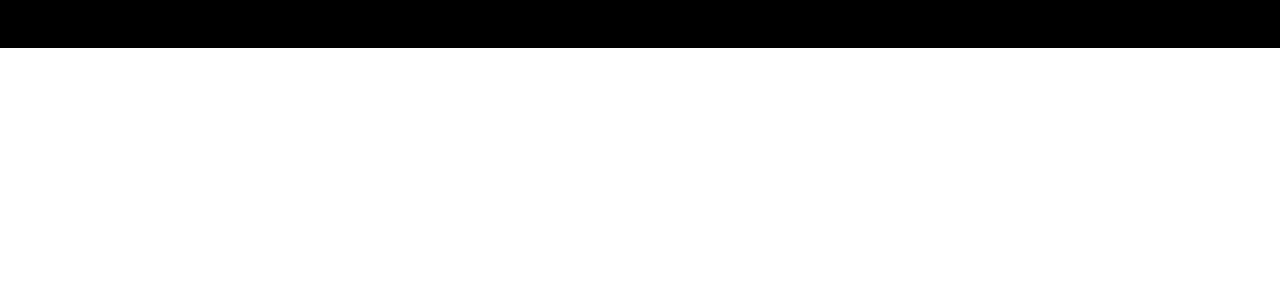
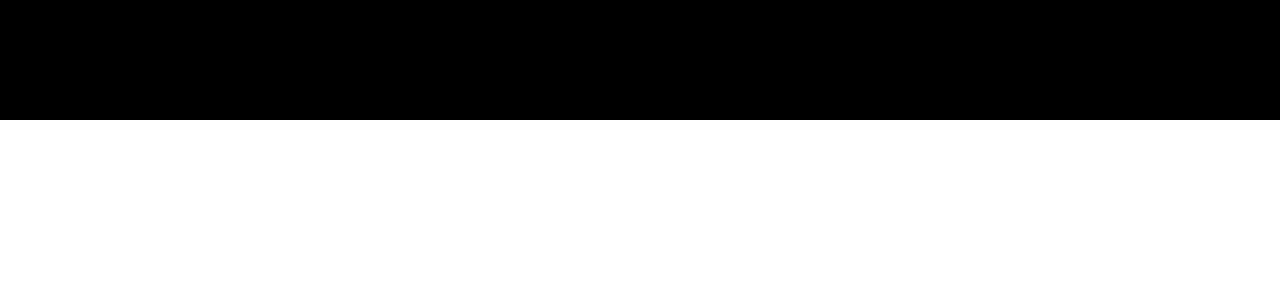
Before and after one commit to gabbrbsCIn/vite-react-lp, a React (Vite) app in the folder landing-page/: page / in a window 1280 px wide. Shown: the top 300 px of the page. Built offline with nearby package versions, Linux system fonts and the light colour scheme.

Commit message:
refactor: add a new style to the navbar, increasing the height

```diff
--- a/landing-page/src/components/NavBar/NavBar.jsx
+++ b/landing-page/src/components/NavBar/NavBar.jsx
@@ -1,5 +1,5 @@
 
 
 export default function NavBar({ children }) {
-  return <header className="w-screen bg-black h-12">{children}</header>;
+  return <nav className="flex justify-between items-center bg-black h-[120px] px-60">{children}</nav>;
 }
```
